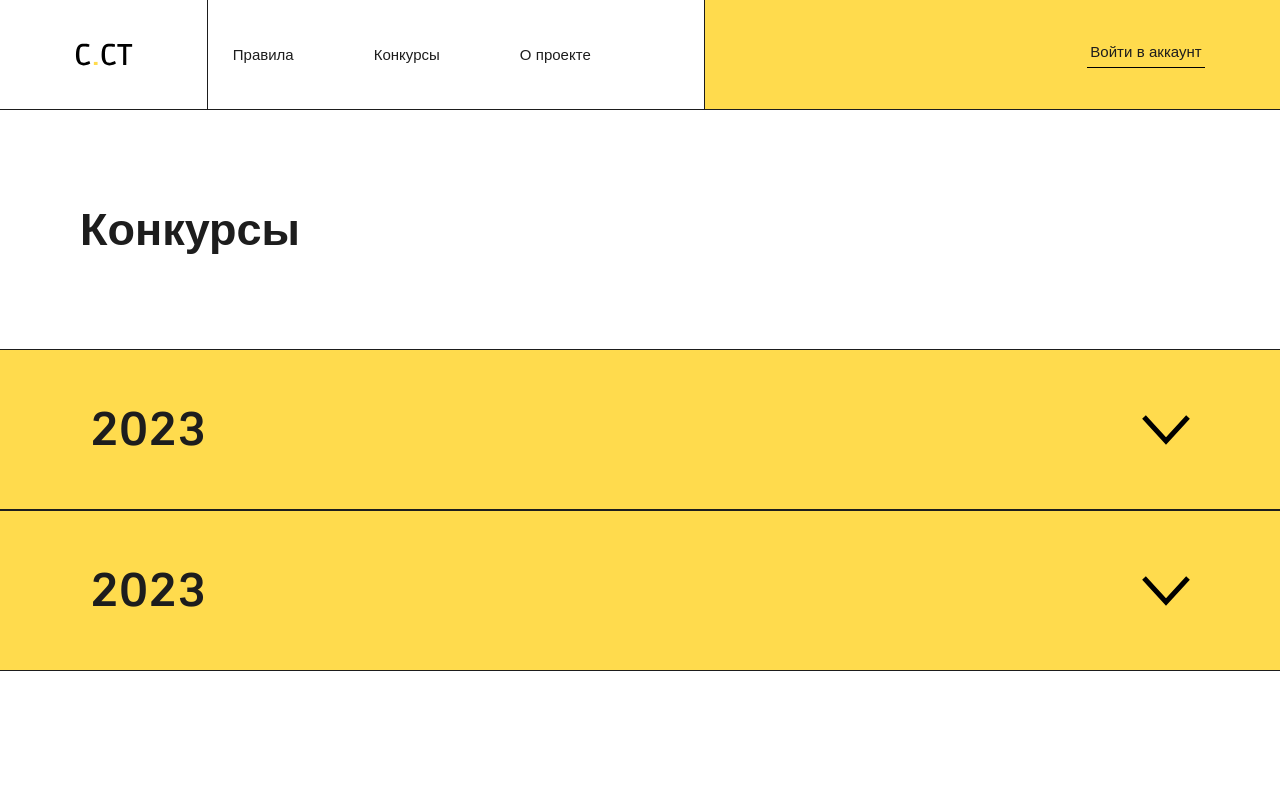
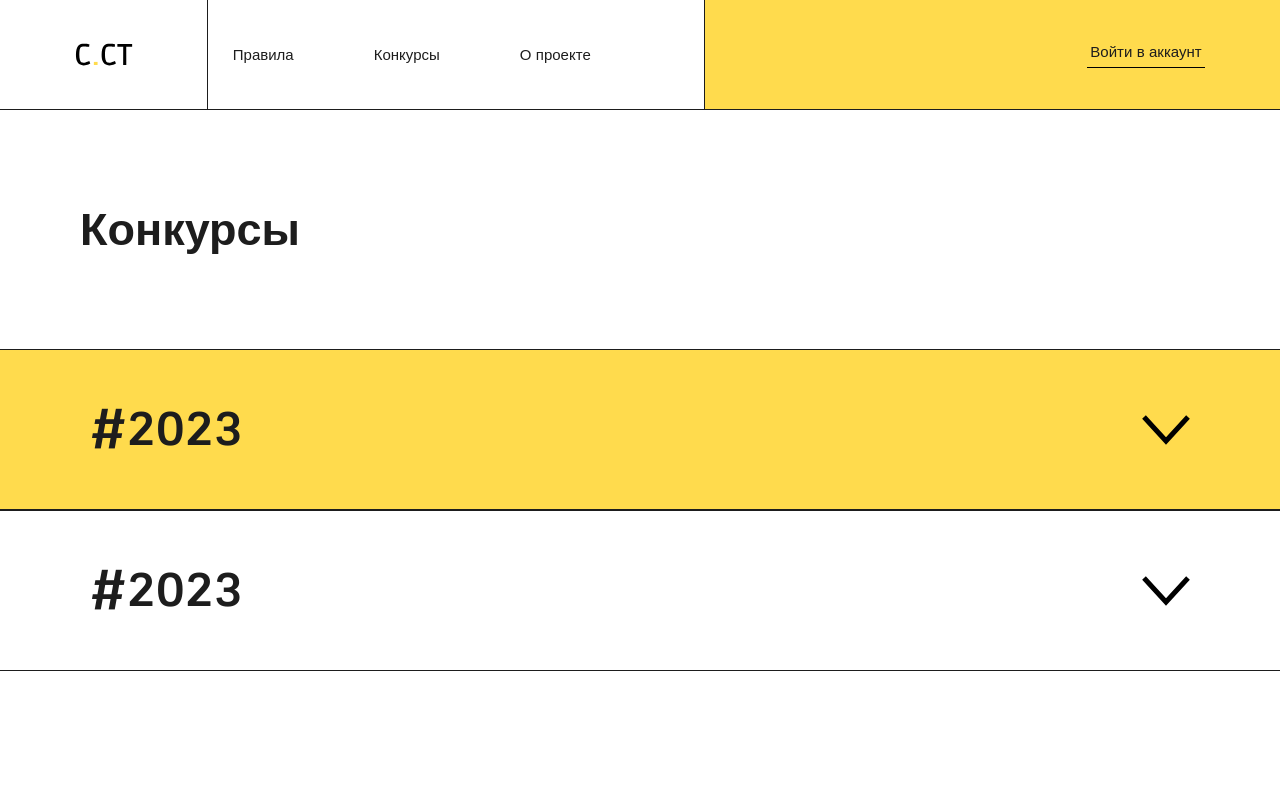
Before and after one commit to sonia13marker/creative.ct, a React (Create React App) app: page /contests in a window 1280 px wide. Shown: the top 800 px of the page. Built offline with nearby package versions, Linux system fonts and the light colour scheme.

Commit message:
дополнительные стили

```diff
--- a/src/components/OneYear/OneYear.jsx
+++ b/src/components/OneYear/OneYear.jsx
@@ -8,21 +8,23 @@ import classnames from "classnames";
 
 export function OneYear(innf){
     console.log(innf);
+    const nowYear = new Date('February 03, 2023');
+    console.log(nowYear);
+
+    let fullYear = nowYear.getFullYear();
+    console.log(fullYear)
+
 
     const [isActive, setIsActive] = useState(false);
 
     return <div className={style.preekol}>
+
 {/*аккордеон */}
-
-      <div className={style.accordion}>
-        <div className={style.accordeon__item}>
-          <div className={style.accordeon__title}
-          onClick={() => setIsActive(!isActive)}
-          >
+  <div className={style.accordeon__title} onClick={() => setIsActive(!isActive)}>
 
 {/*год и стрелка для раскрытия */}
 <span className={style.arrow_wrap}>
-              <p>2023</p>
+  <p>#2023</p>
   <span className={style.year__arrow_top}>
       {isActive ? <img src={arrow_top} alt=""/> : <img src={arrow_bottom}/>}
   </span>
@@ -34,8 +36,6 @@ export function OneYear(innf){
     return <OneYearContest key={id} {...inf} />;
     })}
   </div>}
-        </div>
-      </div>
 
 
 
--- a/src/components/OneYear/style.module.css
+++ b/src/components/OneYear/style.module.css
@@ -1,10 +1,13 @@
 .preekol {
     width: 100vw;
-    background-color: var(--main-yel);
+    background-color: var(--main-white);
     border: 1.5px solid var(--main-black);
     border-left: none;
     border-right: none;
     padding: 50px 90px;
+}
+.preekol:first-child {
+    background-color: var(--main-yel);
 }
 .preekol:last-child {
     margin-bottom: 300px;
@@ -14,3 +17,7 @@
     flex-direction: row;
     justify-content: space-between;
 }
+.arrow_wrap img:hover,
+.arrow_wrap p {
+    cursor: pointer;
+}
--- a/src/pages/ContestPage/ContestPage.jsx
+++ b/src/pages/ContestPage/ContestPage.jsx
@@ -66,7 +66,6 @@ export function ContestPage () {
             Object.values(informations).map((info ,id)=>{
                 return (Object.values(info).map((inf, di)=>{
                     console.log(inf);
-                    <p>{inf}</p>
                     return (<YearContests key={di} inf={inf}></YearContests>)
 
                 })
```
Lines whose indentation alone changed are shown as unchanged.
